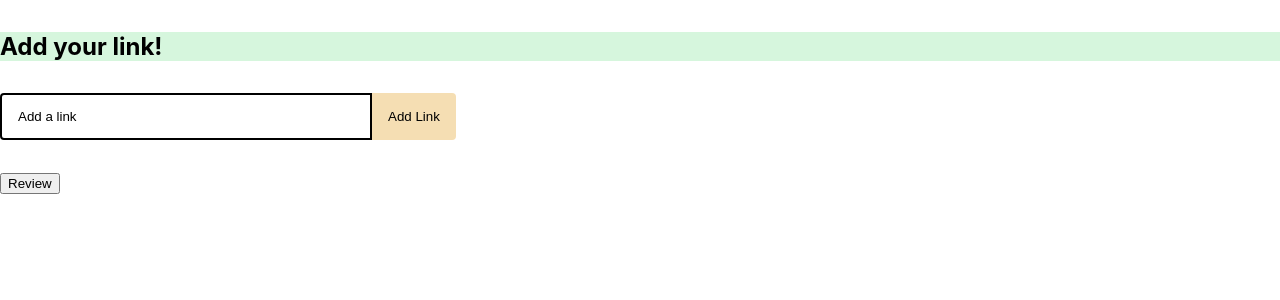
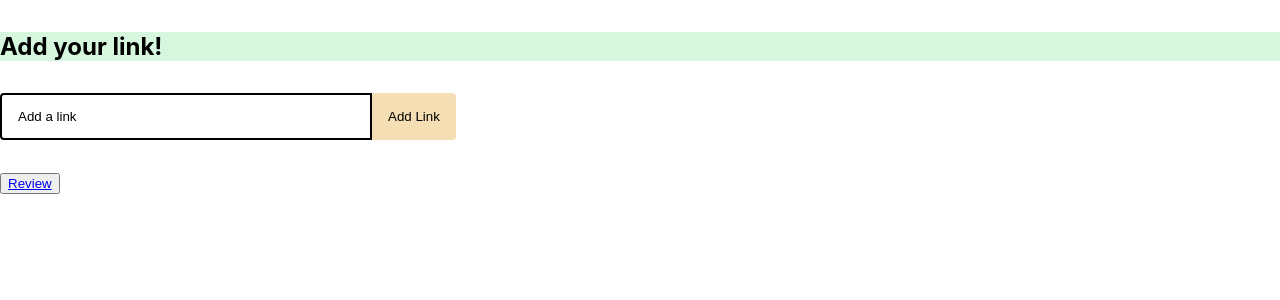
Before and after one commit to mn-spawn/PIXL, a React (Create React App) app: page / in a window 1280 px wide. Shown: the top 300 px of the page. Built offline with nearby package versions, Linux system fonts and the light colour scheme.

Commit message:
can pass array to ReviewState
The array containing the links list will display when console.logged on review state

```diff
--- a/src/components/ReviewState.js
+++ b/src/components/ReviewState.js
@@ -1,13 +1,19 @@
 import { render } from '@testing-library/react';
 import React from 'react'
 import TodoList from './TodoList';
+import { useLocation } from 'react-router-dom'
+import {data} from "./TodoList";
 
-function ReviewState(props) {
-   return(
-        <div>
-            <h1>hi</h1>
-        </div>
-   )
+
+function ReviewState() {
+  console.log({data})
+    return (
+      <div>
+          <h1>hi</h1>
+
+      </div>
+
+    )
 }
 
 export default ReviewState
--- a/src/components/TodoList.js
+++ b/src/components/TodoList.js
@@ -1,6 +1,7 @@
 /* crediting github: briancodex for to do functionality used his components
 from https://github.com/briancodex/react-todo-app-v1 for to do section of this
 react app */
+
 import React, {useState} from "react";
 import {Link, useNavigate} from "react-router-dom";
 import TodoForm from './TodoForm';
@@ -20,7 +21,6 @@ function TodoList() {
 
     const newTodos = [todo, ...todos];
     data.push(todo)
-    console.log(data)
 
     setTodos(newTodos);
     console.log(...todos);
@@ -56,12 +56,14 @@ function TodoList() {
         updateTodo={updateTodo}
       />
 
+      <button>
+       <Link to="/review" state={{data}}>
+          Review
+        </Link>
+      </button>
 
-      <button onClick={
-        () => openInNewTab("/review")
-        }>Review</button>
     </>
   );
 }
-
+export {data};
 export default TodoList;
```
